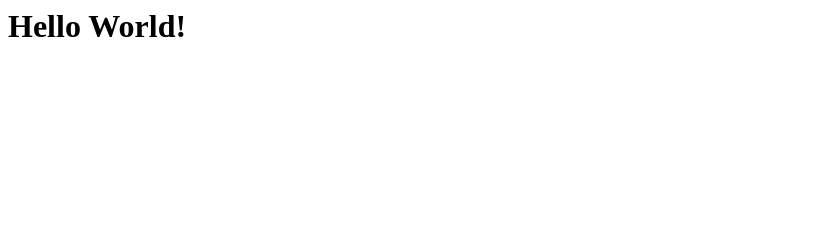
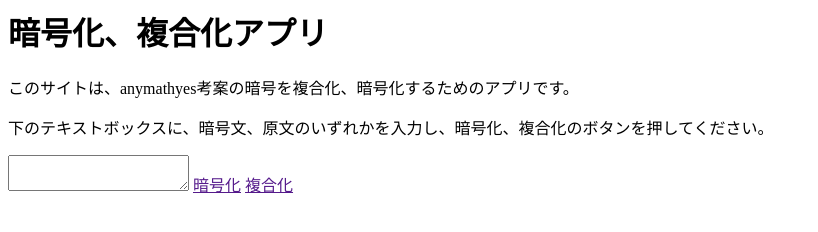
Before and after one commit to anymathyes314/enc-2touchR, a plain HTML site: page index.html in a window 1280 px wide. Shown: the whole page, without its empty margins (0-818 px from the left). Drawn offline with Linux system fonts and the light colour scheme.

Commit message:
Update index.html

```diff
--- a/index.html
+++ b/index.html
@@ -3,6 +3,11 @@
     <title>暗号解析</title>
   </head>
   <body>
-    <h1>Hello World!</h1>
+    <h1>暗号化、複合化アプリ</h1>
+    <p>このサイトは、anymathyes考案の暗号を複合化、暗号化するためのアプリです。</p>
+    <p>下のテキストボックスに、暗号文、原文のいずれかを入力し、暗号化、複合化のボタンを押してください。</p>
+    <textarea></textarea>
+    <a href="">暗号化</a>
+    <a href="">複合化</a>
   </body>
 </html>
```
